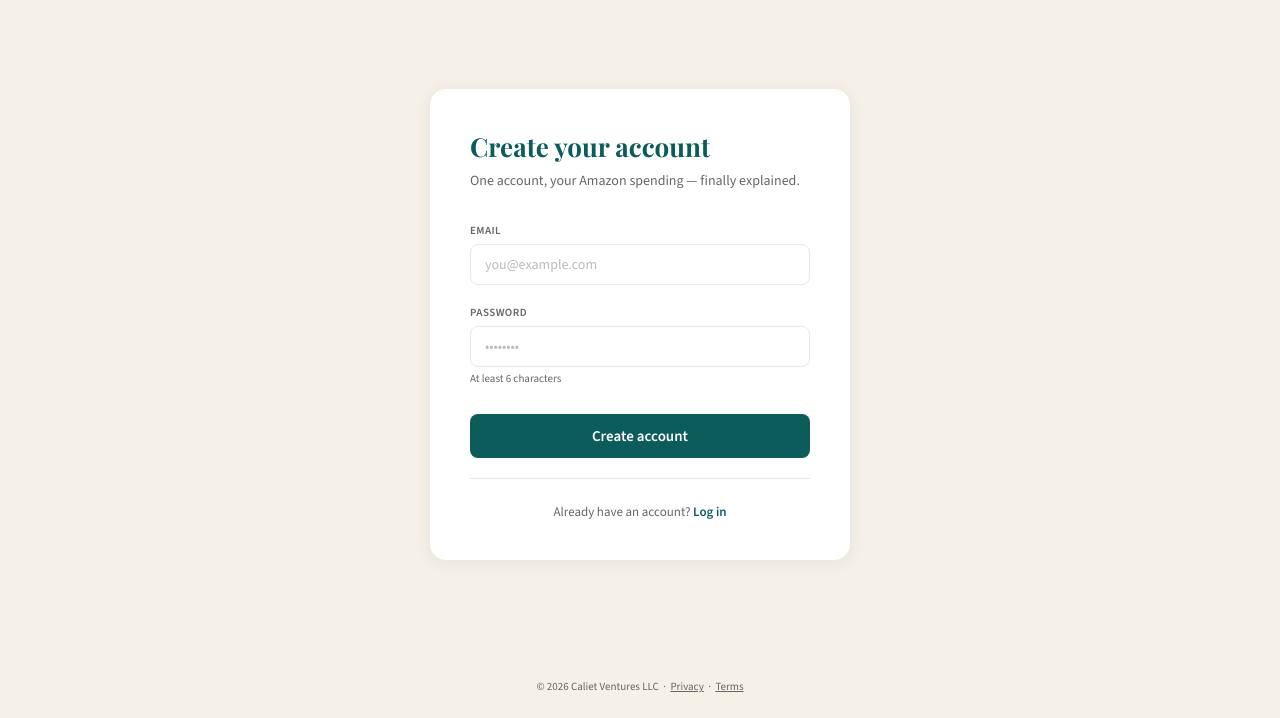
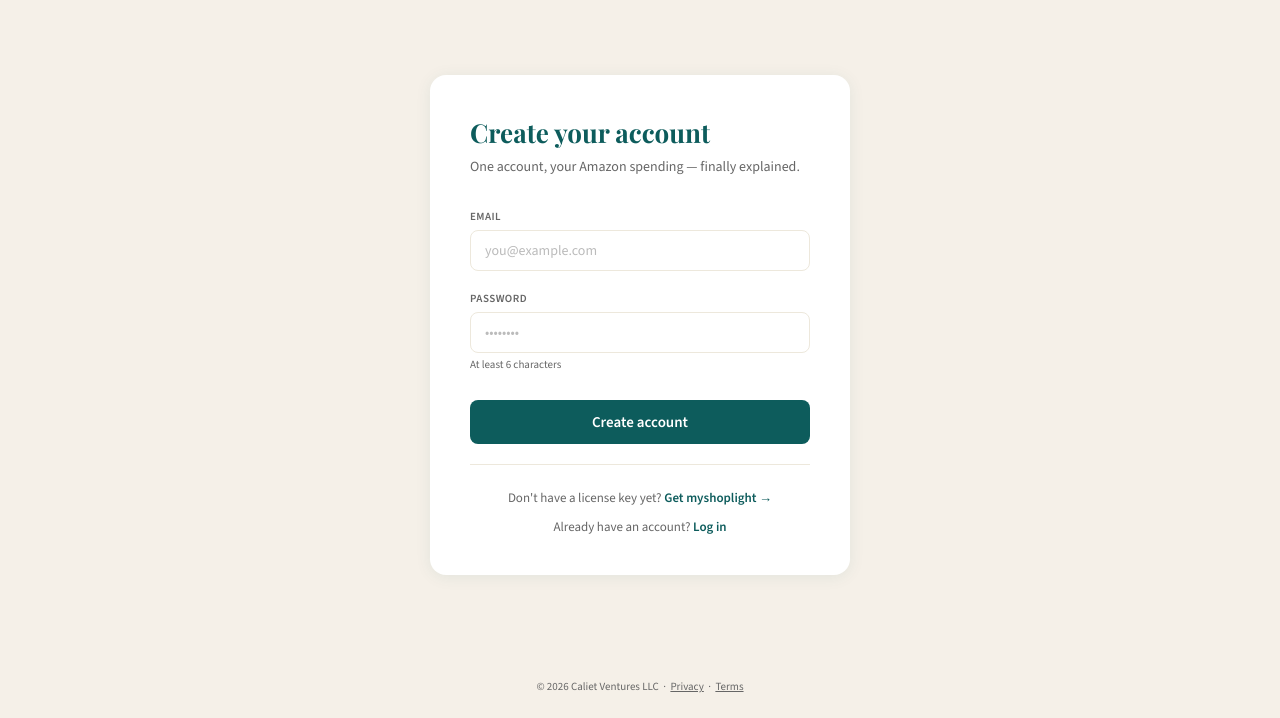
Before and after one commit to jennadawson/myshoplight, a website: page signup.html in a window 1280 px wide. Shown: the part 82-800 px from the top of the page. Drawn offline with nearby package versions, Linux system fonts and the light colour scheme.

Commit message:
7.21 Added redirect to sales page

```diff
--- a/signup.html
+++ b/signup.html
@@ -97,6 +97,9 @@
 
       <hr class="auth-divider"/>
       <div class="auth-links">
+        Don't have a license key yet? <a href="sales.html">Get myshoplight &rarr;</a>
+      </div>
+      <div class="auth-links" style="margin-top:.75rem;">
         Already have an account? <a href="login.html">Log in</a>
       </div>
     </div>
```
